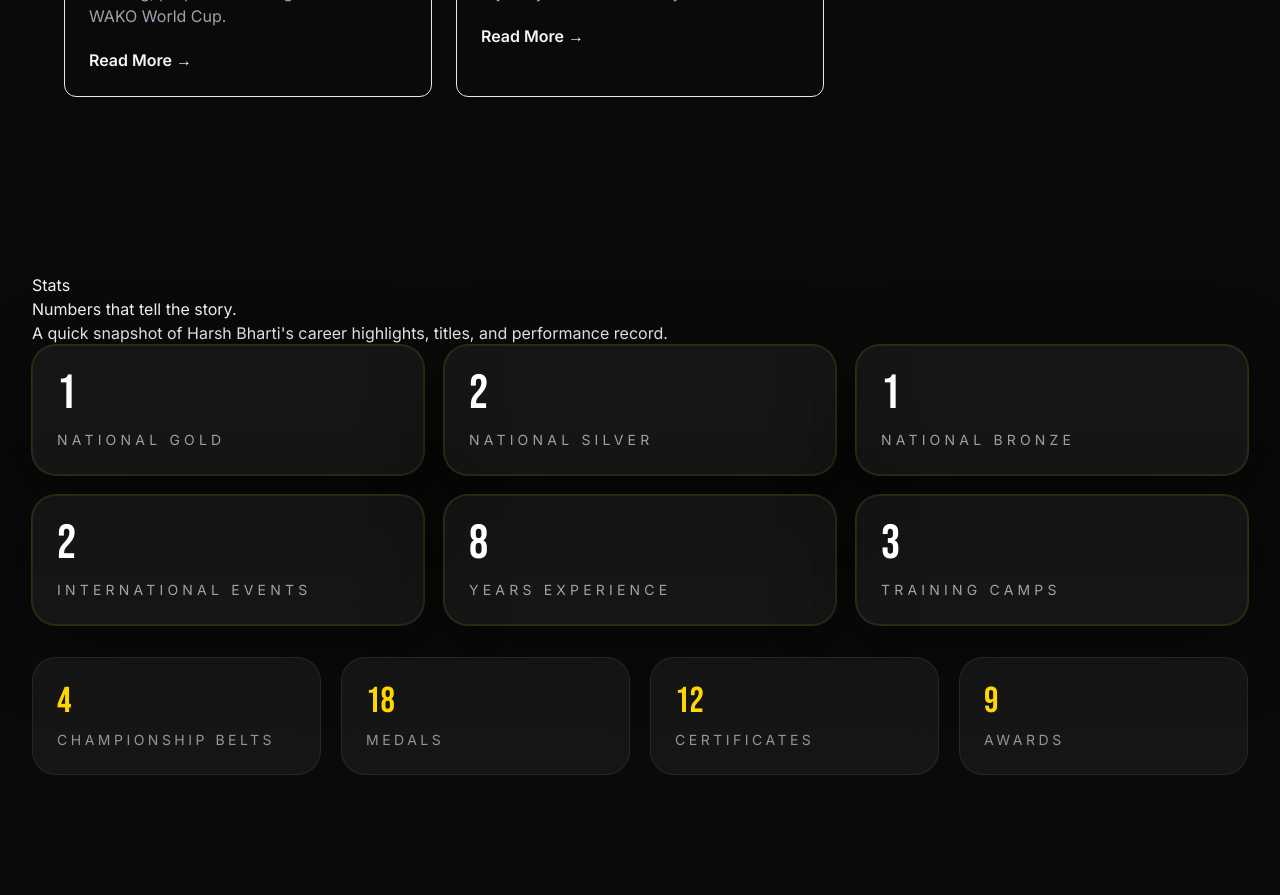
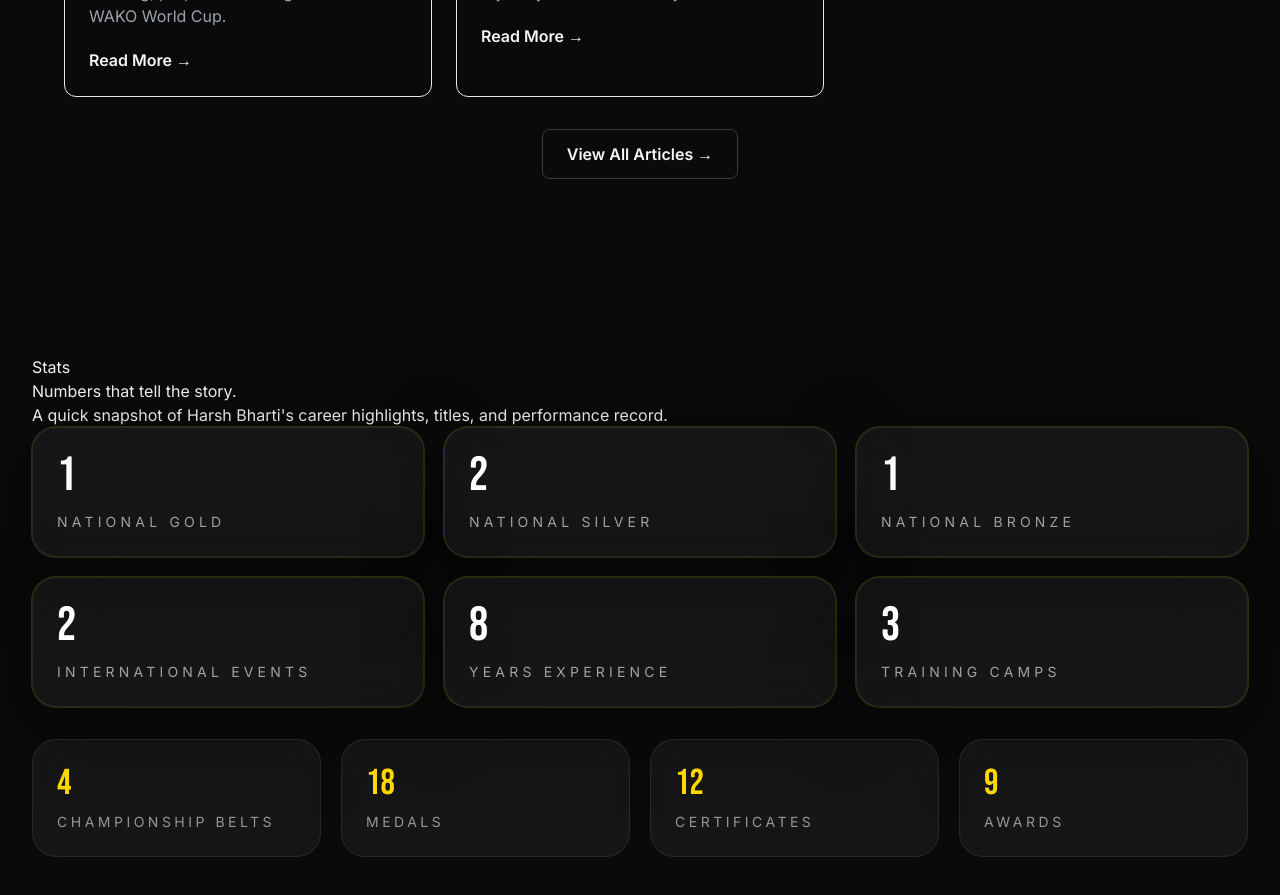
Before and after one commit to harshbharti55/kickboxer-harsh, a Next.js app: page / in a window 1280 px wide. Shown: the part 3520-4415 px from the top of the page. Built offline with nearby package versions, Linux system fonts and the light colour scheme.

Commit message:
Add 'View All Articles' link to Articles component

```diff
--- a/components/Articles.tsx
+++ b/components/Articles.tsx
@@ -1,5 +1,4 @@
 import Link from 'next/link';
-
 export default function Articles() {
   const articles = [
     {
@@ -63,6 +62,14 @@ export default function Articles() {
             </Link>
           ))}
         </div>
+        <div className="mt-8 text-center">
+  <Link
+    href="/articles"
+    className="inline-block rounded-lg border border-white/20 px-6 py-3 font-semibold hover:bg-white hover:text-black transition"
+  >
+    View All Articles →
+  </Link>
+</div>
       </div>
     </section>
   );
```
